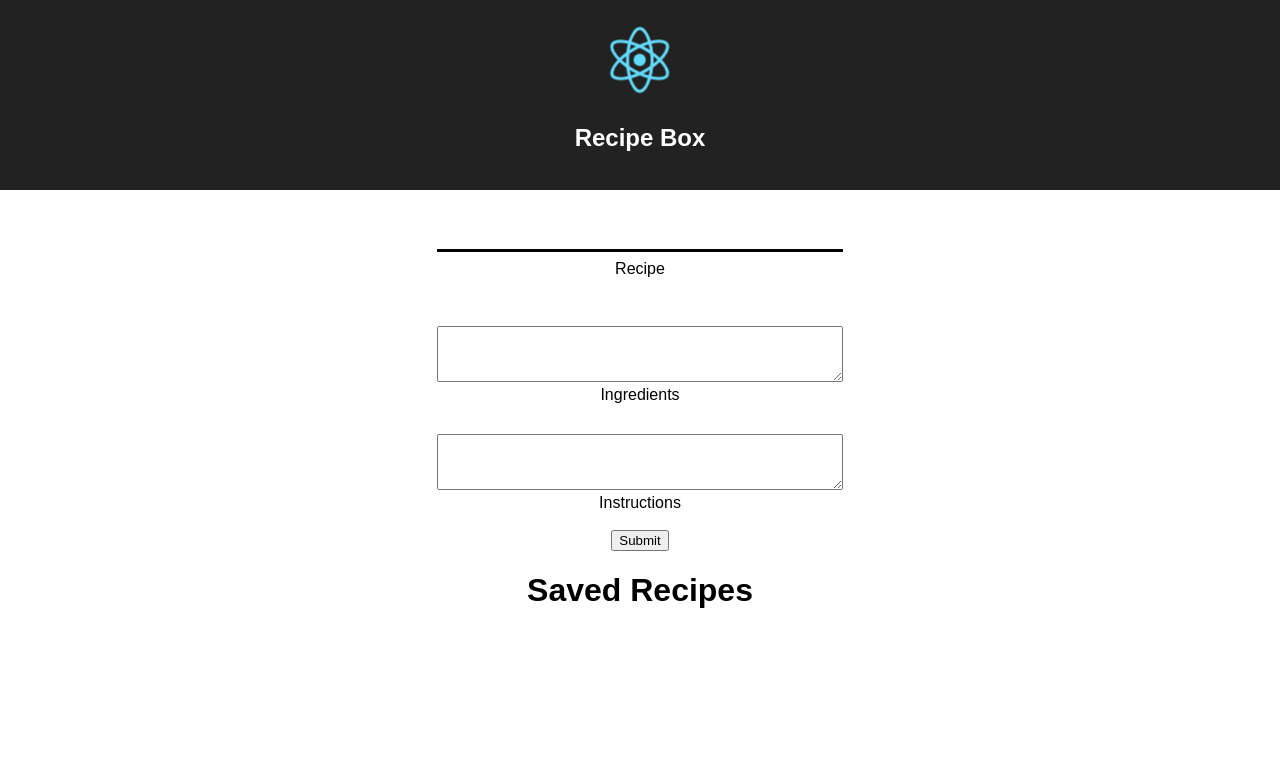
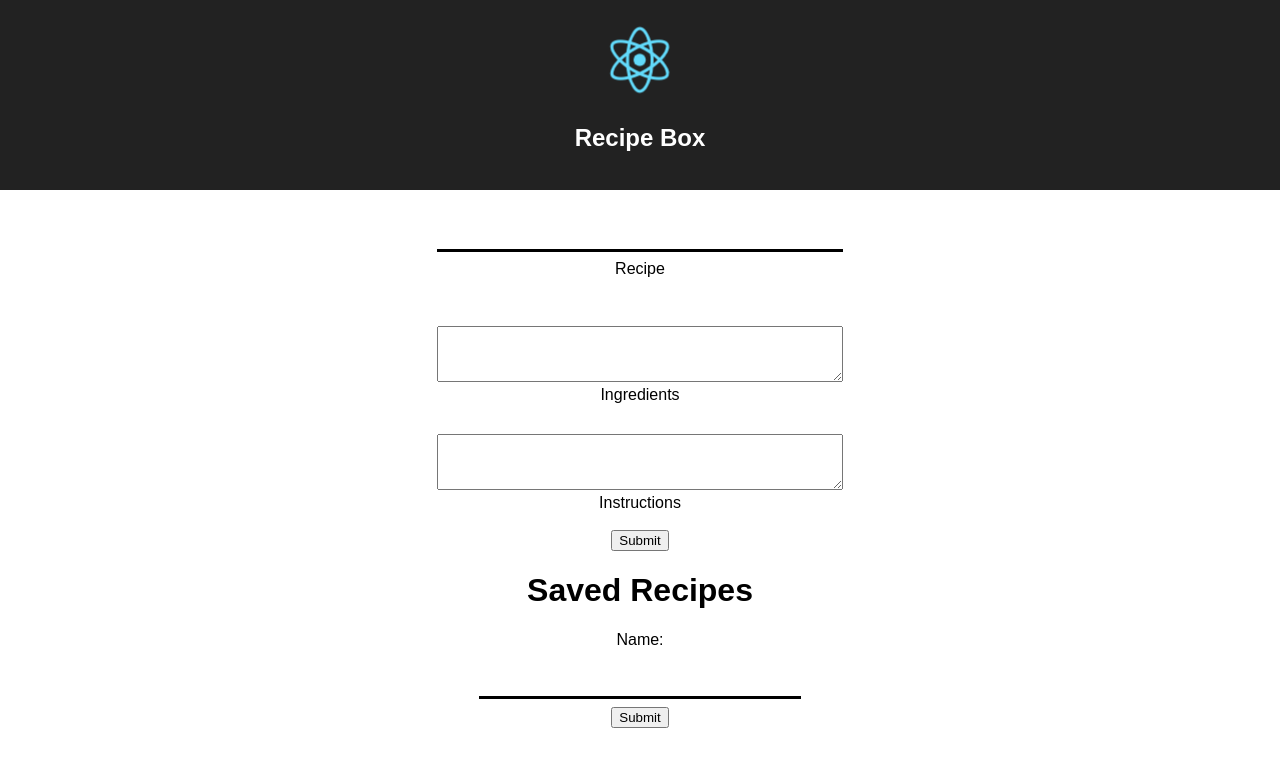
Before and after one commit to okristian1/react-recipe-box, a React (Create React App) app: page / in a window 1280 px wide. Shown: the top 766 px of the page. Built offline with nearby package versions, Linux system fonts and the light colour scheme.

Commit message:
things connnected kinda

```diff
--- a/src/components/EditItem.js
+++ b/src/components/EditItem.js
@@ -1,17 +1,45 @@
 import React from 'react';
 
 
-function EditItem(props) {
 
+class EditItem extends React.Component {
+  constructor(props) {
+    super(props);
+    this.state = {
+      name: 'editing',
+      ingredients: 'editing',
+      instructions: 'editing'
+    };
+    this.handleChange = this.handleChange.bind(this);
+  }
+
+  handleChange(event) {
+    const target = event.target;
+    const value = target.value;
+    const name = target.name;
+    this.setState({
+      [name]: value
+    });
+  }
+
+  render() {
     return(
       <form onSubmit={this.handleSubmit}>
         <label>
           Name:
-          <input type="text" value={this.props.value} onChange={this.handleChange} />
+          <input
+            type="text"
+            name="name"
+            onChange={this.handleChange}
+            />
         </label>
-        <input type="submit" value="Submit" />
+        <input
+          type="submit"
+          value="Submit"
+          />
       </form>
     )
+  }
 }
 
 export default EditItem;
--- a/src/components/ItemList.js
+++ b/src/components/ItemList.js
@@ -21,7 +21,7 @@ function ItemList (props) {
             <h3>Instructions: </h3>{recipe.id}
         </li>
         <button onClick={() => props.handleRemove(recipe.id)}> Delete </button>
-        <button onClick={() => props.handleEdit(recipe.id)}> Edit </button>
+        <button onClick={() => props.handleEdit(recipe)}> Edit </button>
         </ul>
        )
      })}
--- a/src/components/Layout.js
+++ b/src/components/Layout.js
@@ -51,11 +51,11 @@ class Layout extends Component {
     deleteRecipe(remainder);
   }
 
-  handleEdit(id) {
-    <EditItem
-      value={this.state.name}
-      />
-      console.log("derp");
+  handleEdit(recipe) {
+    event.preventDefault();
+
+    console.log(recipe.name);
+    return recipe.name;
     }
 
     render() {
@@ -89,6 +89,10 @@ class Layout extends Component {
             handleRemove={this.handleRemove}
             handleEdit={this.handleEdit}
           />
+          <EditItem
+            name={this.state.name}
+          />
+
           </div>
       )
     }
```
